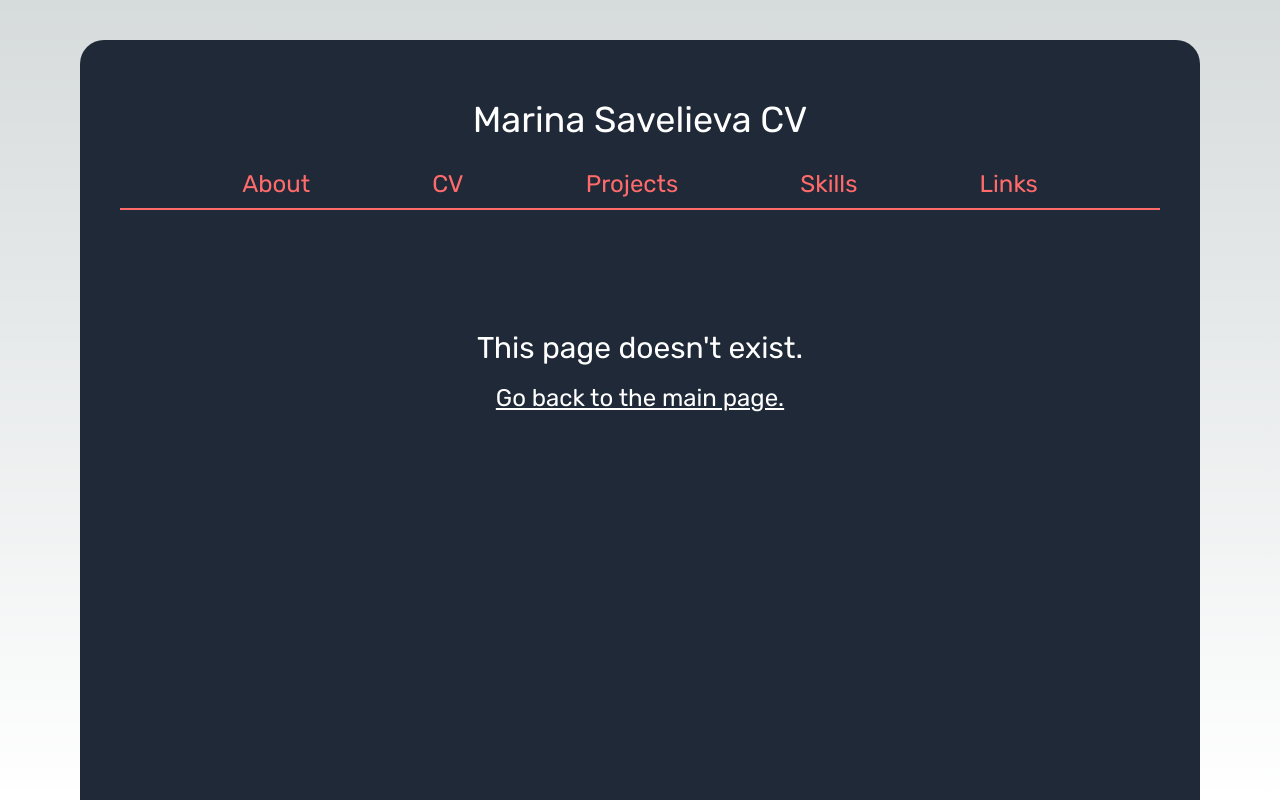
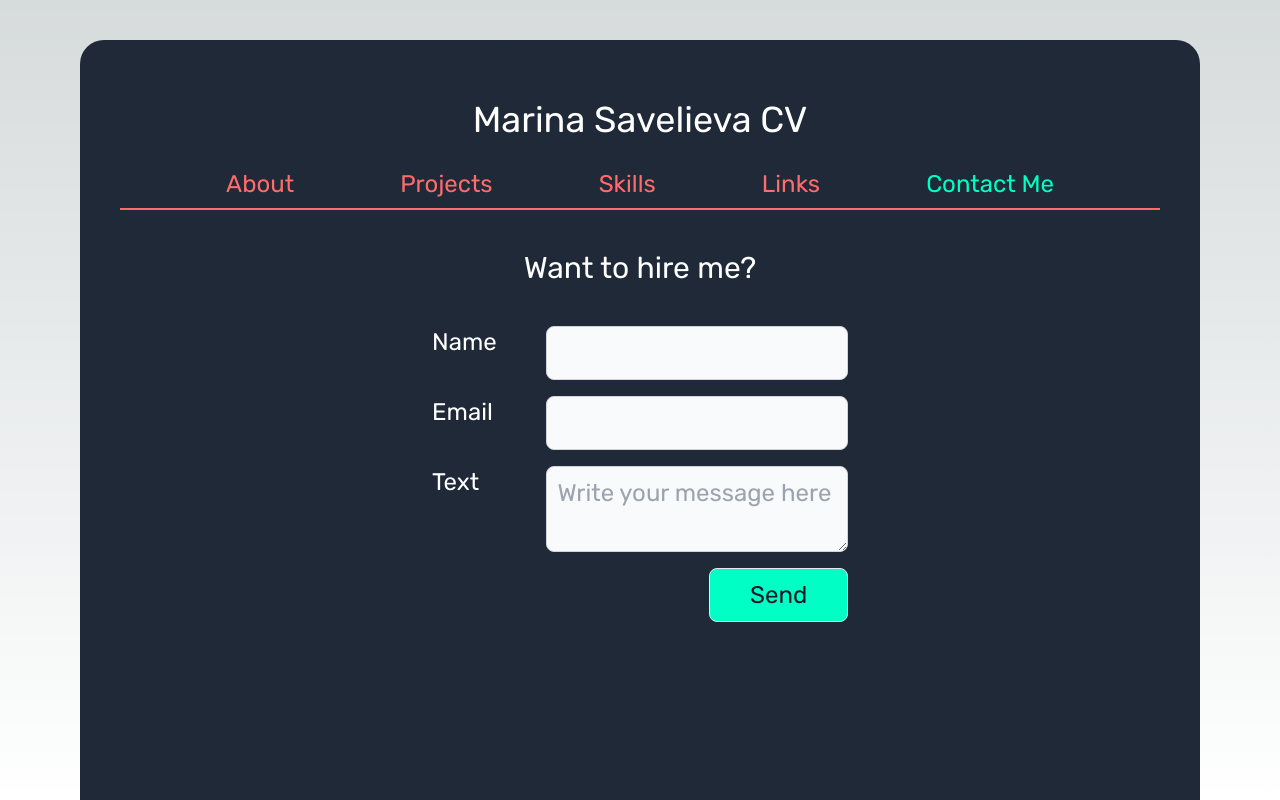
Before and after one commit to savelievamareena/cv, a Next.js app: page /contact in a window 1280 px wide. Before the commit this address had no page. Built offline with nearby package versions, Linux system fonts and the light colour scheme.

Commit message:
Contact form

```diff
--- a/_data/db.json
+++ b/_data/db.json
@@ -4,25 +4,61 @@
       "id": 1,
       "title": "Fundraising Web-Application for American School",
       "description": "In this project I played a key role in front-end and back-end development. Features implemented: weakly reports on donations, integration with PayPal API including recurring payments, several types of users functionality (principals, teachers, admins, bookkeepers, parents, students), scheduled emails within 6 timezones, cron jobs for weekly newsletters.",
-      "technologies": ["PHP 5 (Yii)", "JavaScript (jQuery)", "PayPal API", "MySQL"]
+      "technologies": [
+        "PHP 5 (Yii)",
+        "JavaScript (jQuery)",
+        "PayPal API",
+        "MySQL"
+      ]
     },
     {
       "id": 2,
       "title": "Healthcare Patient Interaction and Scheduling Platform",
       "description": "Engineered a robust Patient Interaction Platform tailored for a medical clinic. Features implemented: functionality for three types of users (quest, admin and patient), reviews, callback requests, possibility to make an appointment and to delete it for patients, personal cabinet for admins with the access to reviews moderation and so on.",
-      "technologies": ["Java (SpringBoot, Hibernate)", "JavaScript (React)", "MySQL"]
+      "technologies": [
+        "Java (SpringBoot, Hibernate)",
+        "JavaScript (React)",
+        "MySQL"
+      ]
     },
     {
       "id": 3,
       "title": "Personal CV",
       "description": "Personal CV website built with NextJS and Tailwind. As a web developer, I created my own CV website using NextJS, a React framework, and Tailwind for styling. I designed and developed the entire website, including the layout, responsive design, and content management.",
-      "technologies": ["JavaScript (React, Next.js)", "Tailwind"]
+      "technologies": [
+        "JavaScript (React, Next.js)",
+        "Tailwind"
+      ]
     },
     {
       "id": 4,
       "title": "Real-Time Multiplayer Tic-Tac-Toe Game",
       "description": "Implemented a real-time multiplayer Tic-Tac-Toe game enabling two players to interact and play the game seamlessly on the web. Utilized React.js for building a user-friendly and responsive front-end interface. Incorporated the use of React hooks to manage the state and lifecycle of the game, ensuring a real-time gaming experience. The back-end, written in Node.js, handles player moves, game state, and user sessions, providing robust and efficient game management. Utilized WebSockets for real-time bidirectional event-based communication, ensuring immediate updates and synchronization between players. Integrated a simplistic yet effective error handling mechanism to manage game exceptions and provide a smooth user experience. The modular design of the project allows for easy updates and maintenance, demonstrating a good understanding of software design principles.",
-      "technologies": ["JavaScript (React)", "Node.js", "Polling"]
+      "technologies": [
+        "JavaScript (React)",
+        "Node.js",
+        "Polling"
+      ]
+    }
+  ],
+  "messages": [
+    {
+      "id": 1,
+      "name": 1,
+      "email": "Fundraising Web-Application for American School",
+      "text": "In this project I played a key role in front-end and back-end development. Features implemented: weakly reports on donations, integration with PayPal API including recurring payments, several types of users functionality (principals, teachers, admins, bookkeepers, parents, students), scheduled emails within 6 timezones, cron jobs for weekly newsletters."
+    },
+    {
+      "name": "Maryna Savelyeva",
+      "email": "persempre1@yandex.ru",
+      "text": "jljkljkljl",
+      "id": 2
+    },
+    {
+      "name": "cbcvbcvb",
+      "email": "cbcvbcbcvb",
+      "text": "cbcbcbcb",
+      "id": 3
     }
   ]
 }
--- a/app/components/Hello.jsx
+++ b/app/components/Hello.jsx
@@ -15,8 +15,8 @@ export default function Hello() {
                 someone who thrives on learning and improving, I am eager to contribute my skills in a team-oriented,
                 professional setting, while continuously advancing my understanding of modern web development practices.<br/>
                 I have also attended the IBA Institute and completed a 2-year educational program for retraining managers and
-                specialists with higher education. My specialization was 'Software Design for Information Systems.' I
-                was graduated with a specialization 'Programmer'.
+                specialists with higher education. My specialization was &quot;Software Design for Information Systems.&quot; I
+                was graduated with a specialization &quot;Programmer&quot;.
             </div>
         </div>
     )
--- a/app/components/Navigation.jsx
+++ b/app/components/Navigation.jsx
@@ -7,10 +7,10 @@ export default function Navigation() {
     let pathName = usePathname();
     let paths = [
         ["/", "About"],
-        ["/cv", "CV"],
         ["/projects", "Projects"],
         ["/skills", "Skills"],
         ["/links", "Links"],
+        ["/contact", "Contact Me"],
     ]
 
     let links = paths.map((linkPath, i) => {
--- /dev/null
+++ b/app/contact/ContactForm.jsx
@@ -0,0 +1,82 @@
+"use client"
+import React from "react";
+import {useRouter} from "next/navigation";
+export default function ContactForm() {
+    let router = useRouter();
+    const [form, setForm] = React.useState({
+        name: "",
+        email: "",
+        text: ""
+    })
+    const [isLoading, setIsLoading] = React.useState(false);
+
+    async function onClickHandler(e) {
+        e.preventDefault();
+        setIsLoading(true);
+        let res = await fetch("http://localhost:4000/messages", {
+            method: "POST",
+            headers: {"Content-Type": "application/json"},
+            body: JSON.stringify(form)
+        })
+        console.log(res);
+
+        if(res.status === 201) {
+            router.push("/");
+        }
+    }
+
+    function onChangeHandler(e) {
+        let inputName = e.target.name;
+        let inputValue = e.target.value;
+
+        setForm(prevState => ({
+            ...prevState,
+            [inputName]: inputValue
+        }))
+    }
+
+    return(
+        <form className="flex flex-col justify-evenly gap-4">
+            <div className="flex flex-row justify-between gap-4">
+                <label htmlFor="">Name</label>
+                <input
+                    required={true}
+                    type="text"
+                    className="grow block p-2.5 w-full bg-gray-50 rounded-lg border border-gray-300 text-gray-900 text-2xl"
+                    name="name"
+                    onChange={onChangeHandler}
+                />
+            </div>
+            <div className="flex flex-row justify-between gap-4">
+                <label htmlFor="">Email</label>
+                <input
+                    required={true}
+                    type="text"
+                    className="grow block p-2.5 w-full bg-gray-50 rounded-lg border border-gray-300 text-gray-900 text-2xl"
+                    name="email"
+                    onChange={onChangeHandler}
+                />
+            </div>
+            <div className="flex flex-row justify-between gap-4">
+                <label htmlFor="text">Text</label>
+                <textarea
+                    required={true}
+                    name="text"
+                    id="text"
+                    placeholder="Write your message here"
+                    className="grow block p-2.5 w-full bg-gray-50 rounded-lg border border-gray-300 text-gray-900 text-2xl"
+                    onChange={onChangeHandler}
+                >
+                </textarea>
+            </div>
+            <button
+                onClick={onClickHandler}
+                className="rounded-lg bg-mint-green border p-2.5 text-gray-900 text-2xl w-1/3 self-end"
+                disabled={isLoading}
+            >
+                {isLoading && "Sending"}
+                {!isLoading && "Send"}
+            </button>
+        </form>
+    )
+}
--- /dev/null
+++ b/app/contact/page.jsx
@@ -0,0 +1,10 @@
+import ContactForm from "@/app/contact/ContactForm";
+
+export default function ContactMe() {
+    return(
+        <div className="w-2/5 text-center">
+            <h2 className="text-3xl mb-10">Want to hire me?</h2>
+            <ContactForm/>
+        </div>
+    )
+}
--- a/app/globals.css
+++ b/app/globals.css
@@ -33,3 +33,11 @@ a {
 a.active {
   @apply text-mint-green
 }
+
+input, textarea {
+  @apply max-w-full
+}
+
+label {
+  @apply w-1/3 text-2xl text-left
+}
--- a/app/not-found.jsx
+++ b/app/not-found.jsx
@@ -4,7 +4,7 @@ export default function NotFound() {
     return(
         <main className="text-center">
             <h2 className="text-3xl mt-20 mb-4">
-                This page doesn't exist.
+                This page does not exist.
             </h2>
             <Link href="/" className="underline">Go back to the main page.</Link>
         </main>
--- a/app/projects/ProjectsList.jsx
+++ b/app/projects/ProjectsList.jsx
@@ -12,7 +12,6 @@ export default function ProjectsList() {
         fetch('http://localhost:4000/projects')
             .then((res) => res.json())
             .then((data) => {
-                console.log(data)
                 setPData([...data]);
                 setLoading(false);
             }).catch(error => {
@@ -40,7 +39,6 @@ export default function ProjectsList() {
     }
 
     function projectsFlipPrev() {
-        console.log(activeProjectIndex)
         if(activeProjectIndex === 0) {
             setActiveProjectIndex(pData.length - 1);
         }else {
```
